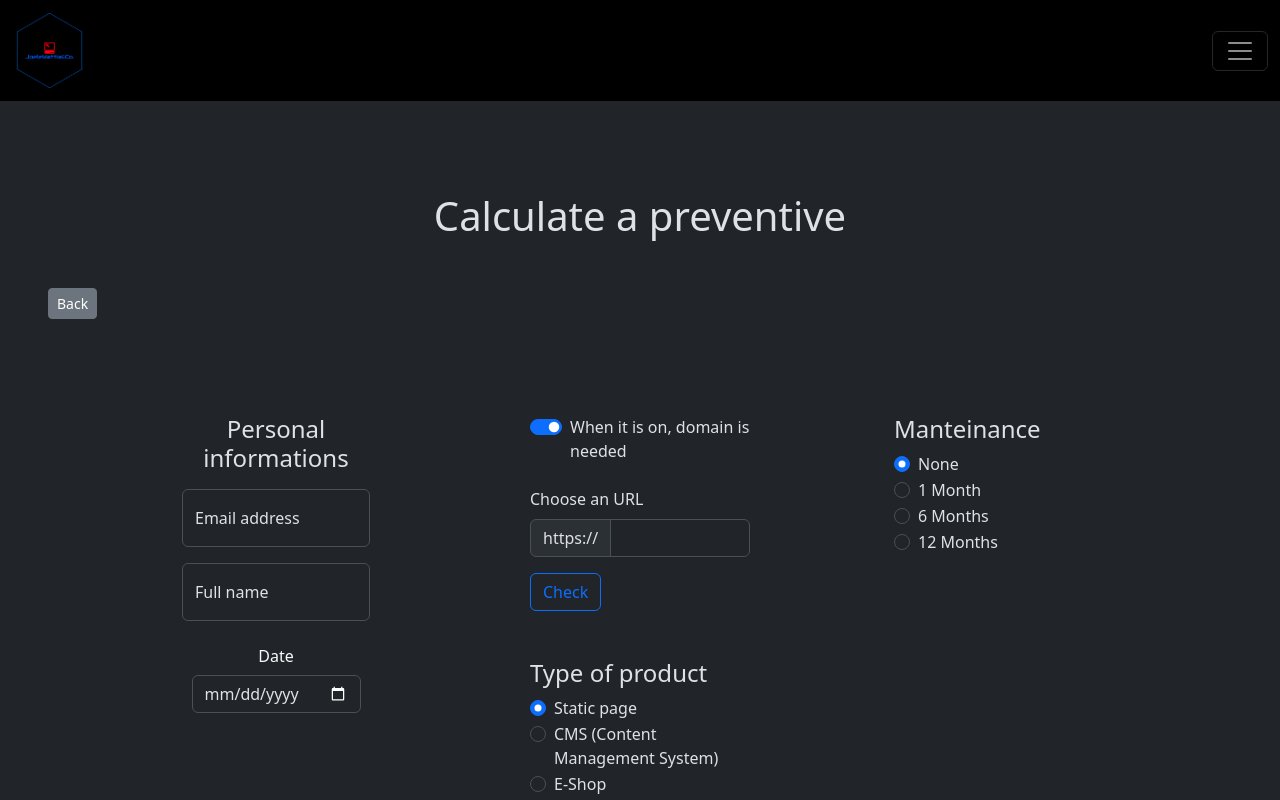
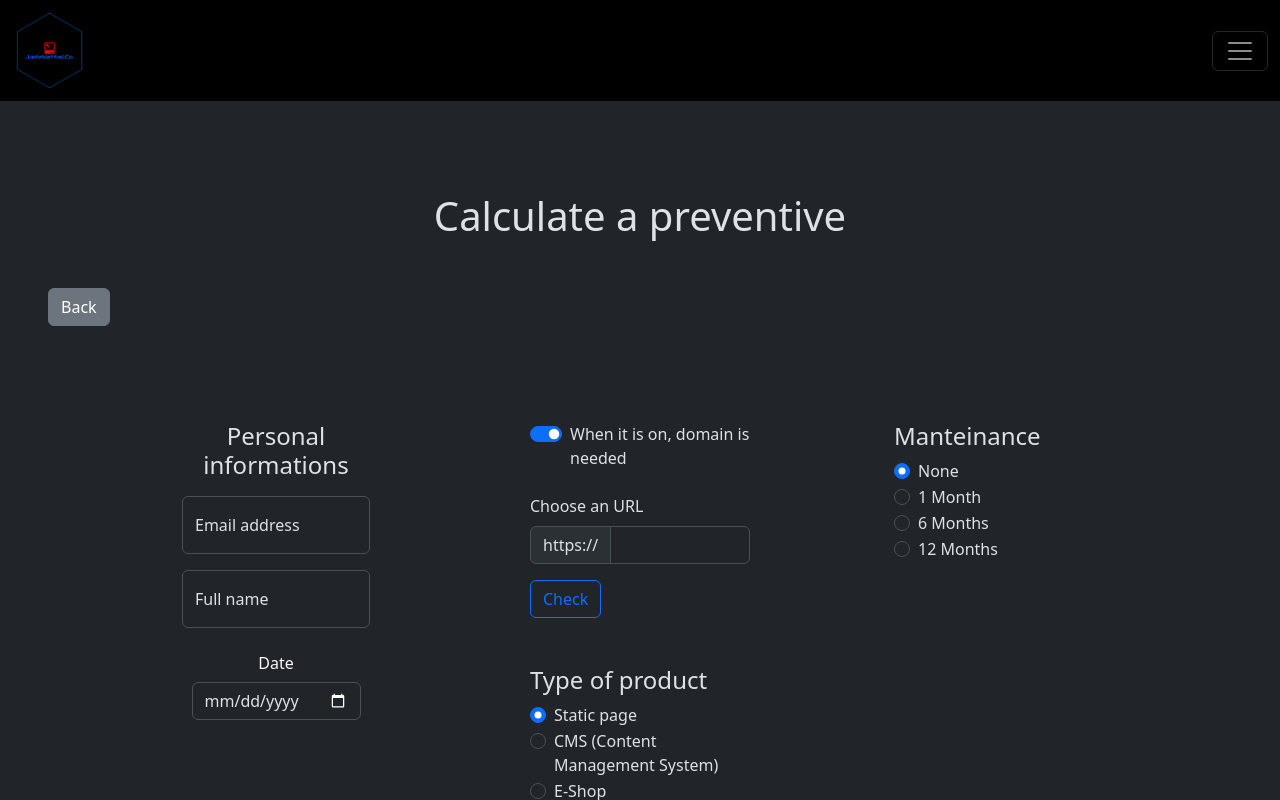
Before and after one commit to WebDevJoJo/JoeMatFolio, an Angular app: page /preventive in a window 1280 px wide. Shown: the top 800 px of the page. Built offline with nearby package versions, Linux system fonts and the light colour scheme.

Commit message:
changed back button size in preventive

```diff
--- a/src/app/personal-area/preventive/preventive.component.html
+++ b/src/app/personal-area/preventive/preventive.component.html
@@ -1,10 +1,6 @@
 <div class="container-fluid my-5 p-5">
   <h1 class="text-center m-5 pt-5">Calculate a preventive</h1>
-  <button
-    type="button"
-    class="btn btn-secondary btn-sm"
-    routerLink="/personal-area"
-  >
+  <button type="button" class="btn btn-secondary" routerLink="/personal-area">
     Back
   </button>
   <div class="container">
```
